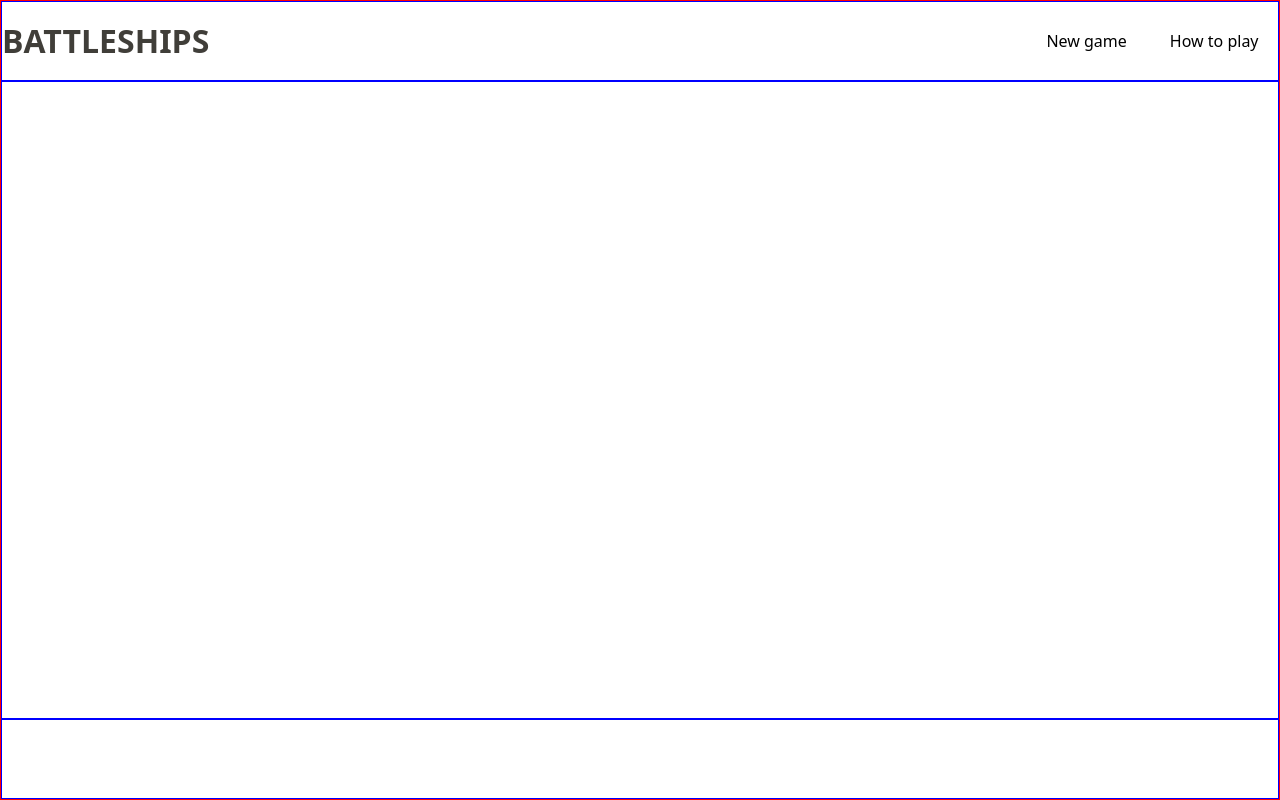
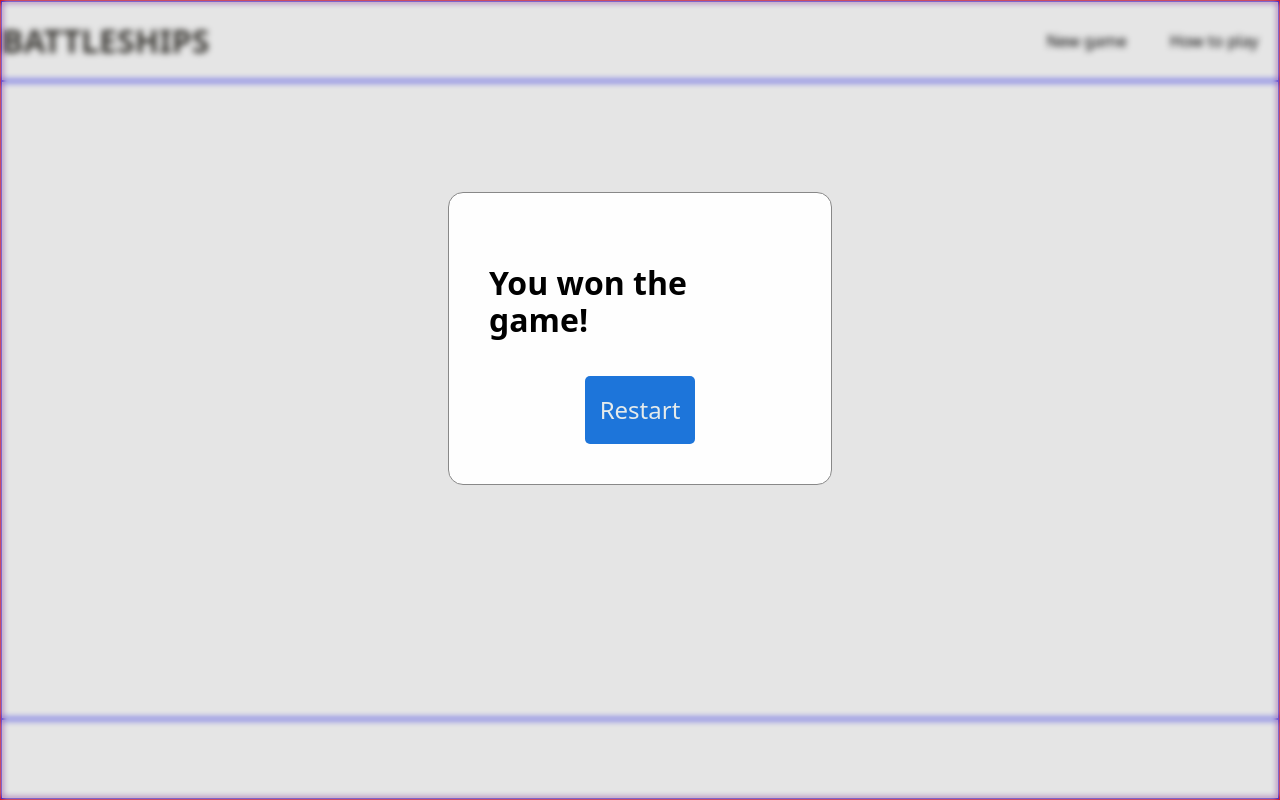
Before and after one commit to khs-kks/battleship, a website built with webpack: page docs/index.html in a window 1280 px wide. Built offline with nearby package versions, Linux system fonts and the light colour scheme.

Commit message:
Build announcement modal

```diff
--- a/docs/index.html
+++ b/docs/index.html
@@ -30,6 +30,8 @@
       <main></main>
       <footer></footer>
     </div>
+
+    <!-- SHIP PLACING MODAL -->
 
     <div class="place-ships-modal">
       <div class="place-ships-modal-content">
@@ -86,5 +88,14 @@
         <div class="grid-select-ships"></div>
       </div>
     </div>
+
+    <!-- WINNER ANNOUNCEMENT MODAL -->
+
+    <div class="announcement-modal">
+      <div class="announcement-modal-content">
+        <p>You won the game!</p>
+        <button>Restart</button>
+      </div>
+    </div>
   </body>
 </html>
--- a/docs/style.css
+++ b/docs/style.css
@@ -1,6 +1,7 @@
 :root {
   --light: #e5ebeb;
   --dark: #403e39;
+  --modal-background: #0000001a;
   --button-backgroud: #1d75da;
   --border-radius: 5px;
   --spacing-xs: 5px;
@@ -86,74 +87,9 @@ a:hover::before {
   width: 100%;
 }
 
-/* MODAL */
-
-/* .username-modal {
-  display: none;
-  position: fixed;
-  z-index: 1;
-  left: 0;
-  top: 0;
-  width: 100%;
-  height: 100%;
-  overflow: auto;
-  background-color: rgba(0, 0, 0, 0.9);
-}
-
-.username-modal-content {
-  background-color: #fefefe;
-  margin: 15% auto;
-  padding: 20px;
-  border: 1px solid #888;
-  border-radius: var(--border-radius);
-  width: 50%;
-  max-width: 500px;
-}
-
-.username-form {
-  display: grid;
-  grid-template-rows: 2fr 1fr;
-}
-
-.username-form label {
-  display: block;
-  font-weight: bold;
-  color: var(--dark);
-}
-
-.username-form * {
-  justify-self: center;
-  align-self: center;
-  font-size: 1.3rem;
-}
-
-.username-form input {
-  width: 80%;
-  transition: transform 0.2s ease-in-out;
-}
-
-.username-form input:focus {
-  transform: scale(1.05);
-}
-
-.username-input-wrapper {
-  text-align: center;
-}
-
-form button {
-  padding: var(--spacing-md);
-  cursor: pointer;
-  border-radius: var(--border-radius);
-  font-weight: bold;
-  background-color: var(--button-backgroud);
-  border: none;
-  color: var(--light);
-  transition: transform 0.2s ease-in-out;
-}
-
-form button:hover {
-  transform: scale(1.1);
-} */
+/* ########################## */
+/* SHIP PLACEMENT MODAL */
+/* ########################## */
 
 .place-ships-modal {
   display: none;
@@ -163,7 +99,8 @@ form button:hover {
   top: 0;
   width: 100%;
   height: 100%;
-  background-color: rgba(0, 0, 0, 0.5);
+  background-color: var(--modal-background);
+  backdrop-filter: blur(3px);
 }
 
 .place-ships-modal-visible {
@@ -295,3 +232,74 @@ div.error-placing {
   white-space: nowrap;
   z-index: 1;
 }
+
+/* ########################## */
+/* WINNER ANNOUNCEMENT MODAL */
+/* ########################## */
+
+.announcement-modal {
+  display: block;
+  position: fixed;
+  z-index: 1;
+  left: 0;
+  top: 0;
+  width: 100%;
+  height: 100%;
+  background-color: #0000001a;
+  backdrop-filter: blur(3px);
+}
+
+.announcement-modal-visible {
+  display: block;
+}
+
+.announcement-modal-content {
+  background-color: #fefefe;
+  margin: 15% auto;
+  padding: 40px;
+  border: 1px solid #888;
+  width: 30%;
+  min-width: 150px;
+  max-width: 600px;
+
+  display: grid;
+  grid-template-rows: 2fr 1fr;
+  justify-items: center;
+  border-radius: 15px;
+  gap: 5px;
+
+  animation-name: announcement-modal-fall-in;
+  animation-duration: 0.3s;
+  animation-timing-function: ease-out;
+}
+
+@keyframes announcement-modal-fall-in {
+  from {
+    margin-top: -800px;
+    opacity: 0;
+  }
+  to {
+    margin-top: 15%;
+    opacity: 1;
+  }
+}
+
+.announcement-modal-content p {
+  font-weight: 600;
+  font-size: 2rem;
+}
+
+.announcement-modal-content button {
+  font-size: 1.5rem;
+  background-color: var(--button-backgroud);
+  color: var(--light);
+  border: none;
+  border-radius: var(--border-radius);
+  cursor: pointer;
+  padding: var(--spacing-md);
+  transition: transform 0.2s ease-in-out;
+}
+
+.announcement-modal-content button:hover {
+  transform: scale(1.1);
+}
```
